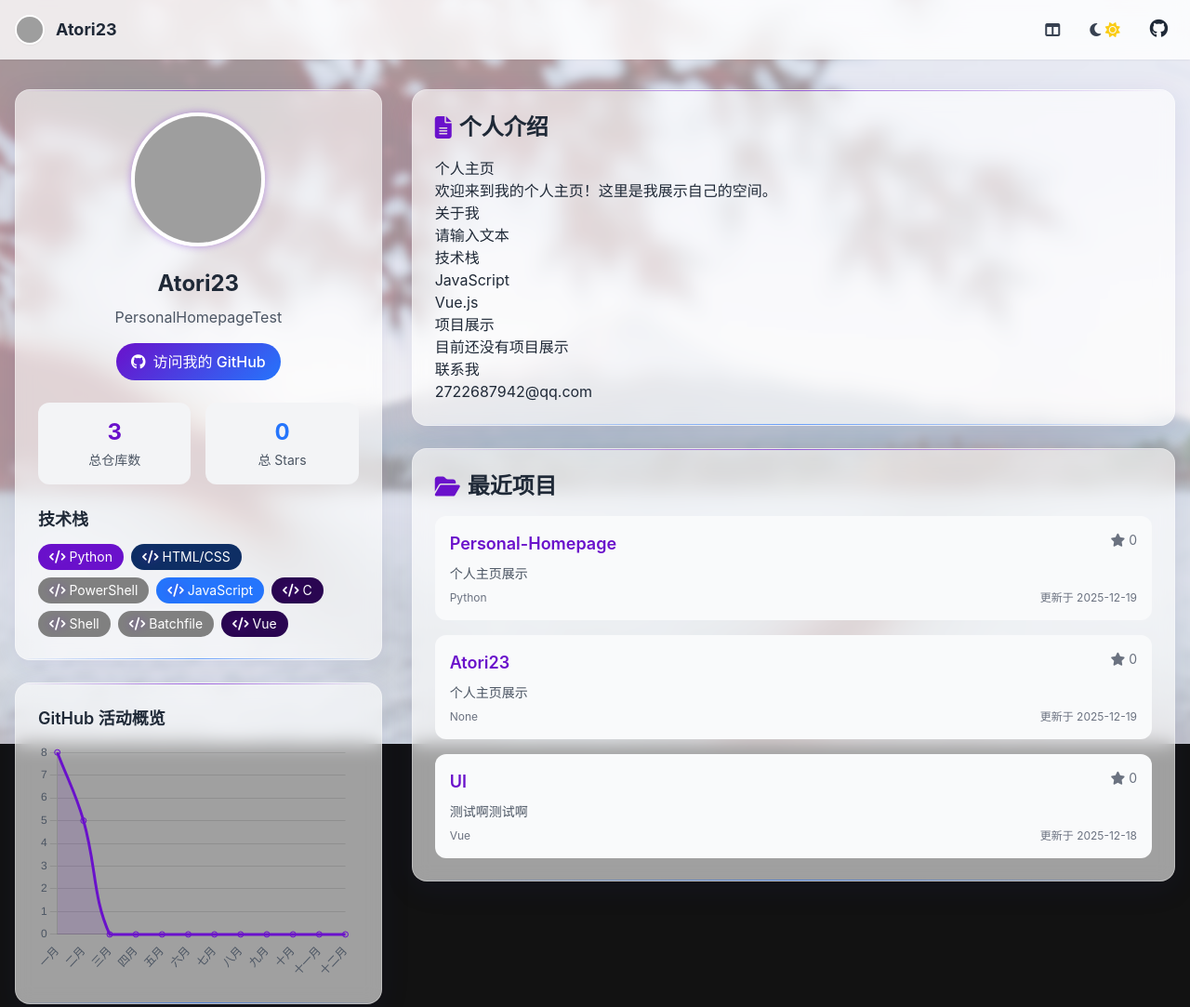
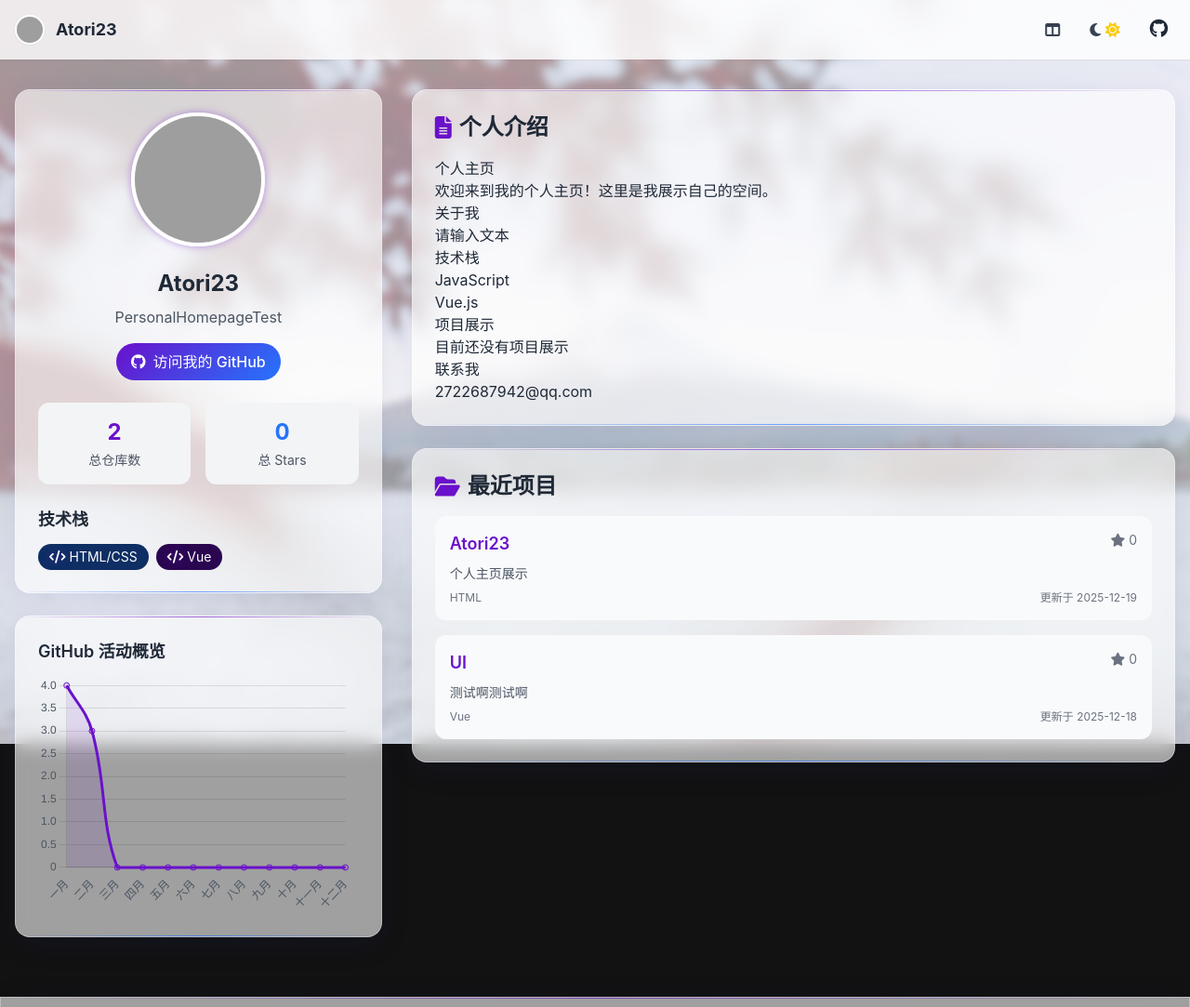
Before and after one commit to Atori23/Atori23, a plain HTML site: page index.html in a window 1280 px wide. Shown: the top 1083 px of the page at 93% size. Drawn offline with nearby package versions, Linux system fonts and the light colour scheme; grey boxes are pictures that could not be loaded.

Commit message:
✨删除了多余的个人主页展示链接

```diff
--- a/index.html
+++ b/index.html
@@ -302,7 +302,7 @@
                     <!-- 统计信息 -->
                     <div class="grid grid-cols-2 gap-4">
                         <div class="bg-gray-100 dark:bg-gray-700 rounded-xl p-4 text-center">
-                            <div class="text-2xl font-bold text-primary dark:text-primary-dark mb-1">3</div>
+                            <div class="text-2xl font-bold text-primary dark:text-primary-dark mb-1">2</div>
                             <div class="text-sm text-gray-600 dark:text-gray-400">总仓库数</div>
                         </div>
                         <div class="bg-gray-100 dark:bg-gray-700 rounded-xl p-4 text-center">
@@ -316,39 +316,9 @@
                     <div class="flex flex-wrap gap-2">
 
 
-                                <span class="px-3 py-1 rounded-full text-sm flex items-center text-white dark:text-white" style="background-color: #6a11cb;">
-                                    <i class="fa-solid fa-code mr-1 tech-icon"></i>
-                                    Python
-                                </span>
-
                                 <span class="px-3 py-1 rounded-full text-sm flex items-center text-white dark:text-white" style="background-color: #0e2e64;">
                                     <i class="fa-solid fa-code mr-1 tech-icon"></i>
                                     HTML/CSS
-                                </span>
-
-                                <span class="px-3 py-1 rounded-full text-sm flex items-center text-white dark:text-white" style="background-color: gray;">
-                                    <i class="fa-solid fa-code mr-1 tech-icon"></i>
-                                    PowerShell
-                                </span>
-
-                                <span class="px-3 py-1 rounded-full text-sm flex items-center text-white dark:text-white" style="background-color: #2575fc;">
-                                    <i class="fa-solid fa-code mr-1 tech-icon"></i>
-                                    JavaScript
-                                </span>
-
-                                <span class="px-3 py-1 rounded-full text-sm flex items-center text-white dark:text-white" style="background-color: #2a0651;">
-                                    <i class="fa-solid fa-code mr-1 tech-icon"></i>
-                                    C
-                                </span>
-
-                                <span class="px-3 py-1 rounded-full text-sm flex items-center text-white dark:text-white" style="background-color: gray;">
-                                    <i class="fa-solid fa-code mr-1 tech-icon"></i>
-                                    Shell
-                                </span>
-
-                                <span class="px-3 py-1 rounded-full text-sm flex items-center text-white dark:text-white" style="background-color: gray;">
-                                    <i class="fa-solid fa-code mr-1 tech-icon"></i>
-                                    Batchfile
                                 </span>
 
                                 <span class="px-3 py-1 rounded-full text-sm flex items-center text-white dark:text-white" style="background-color: #2a0651;">
@@ -404,21 +374,6 @@
                     <div class="space-y-4">
 
 
-                                <a href="https://github.com/Atori23/Personal-Homepage" target="_blank" rel="noopener noreferrer" class="block p-4 bg-gray-50 dark:bg-gray-700 rounded-xl repo-item hover:bg-gray-100 dark:hover:bg-gray-600">
-                                    <div class="flex justify-between items-start mb-2">
-                                        <h3 class="text-lg font-semibold text-primary dark:text-primary-dark">Personal-Homepage</h3>
-                                        <span class="text-sm text-gray-500 dark:text-gray-400 flex items-center">
-                                            <i class="fa-solid fa-star mr-1"></i>
-                                            0
-                                        </span>
-                                    </div>
-                                    <p class="text-gray-600 dark:text-gray-400 text-sm mb-2">个人主页展示</p>
-                                    <div class="flex justify-between items-center text-xs text-gray-500 dark:text-gray-400">
-                                        <span>Python</span>
-                                        <span class="update-date" data-date="2025-12-19T08:05:39Z">更新于 2025-12-19</span>
-                                    </div>
-                                </a>
-
                                 <a href="https://github.com/Atori23/Atori23" target="_blank" rel="noopener noreferrer" class="block p-4 bg-gray-50 dark:bg-gray-700 rounded-xl repo-item hover:bg-gray-100 dark:hover:bg-gray-600">
                                     <div class="flex justify-between items-start mb-2">
                                         <h3 class="text-lg font-semibold text-primary dark:text-primary-dark">Atori23</h3>
@@ -429,8 +384,8 @@
                                     </div>
                                     <p class="text-gray-600 dark:text-gray-400 text-sm mb-2">个人主页展示</p>
                                     <div class="flex justify-between items-center text-xs text-gray-500 dark:text-gray-400">
-                                        <span>None</span>
-                                        <span class="update-date" data-date="2025-12-19T07:58:45Z">更新于 2025-12-19</span>
+                                        <span>HTML</span>
+                                        <span class="update-date" data-date="2025-12-19T08:27:58Z">更新于 2025-12-19</span>
                                     </div>
                                 </a>
 
@@ -583,7 +538,7 @@
                         labels: ['一月', '二月', '三月', '四月', '五月', '六月', '七月', '八月', '九月', '十月', '十一月', '十二月'],
                         datasets: [{
                             label: '代码提交',
-                            data: [8, 5, 0, 0, 0, 0, 0, 0, 0, 0, 0, 0],
+                            data: [4, 3, 0, 0, 0, 0, 0, 0, 0, 0, 0, 0],
                             borderColor: isDark ? '#a855f7' : '#6a11cb',
                             backgroundColor: isDark ? 'rgba(168, 85, 247, 0.1)' : 'rgba(106, 17, 203, 0.1)',
                             tension: 0.4,
```
